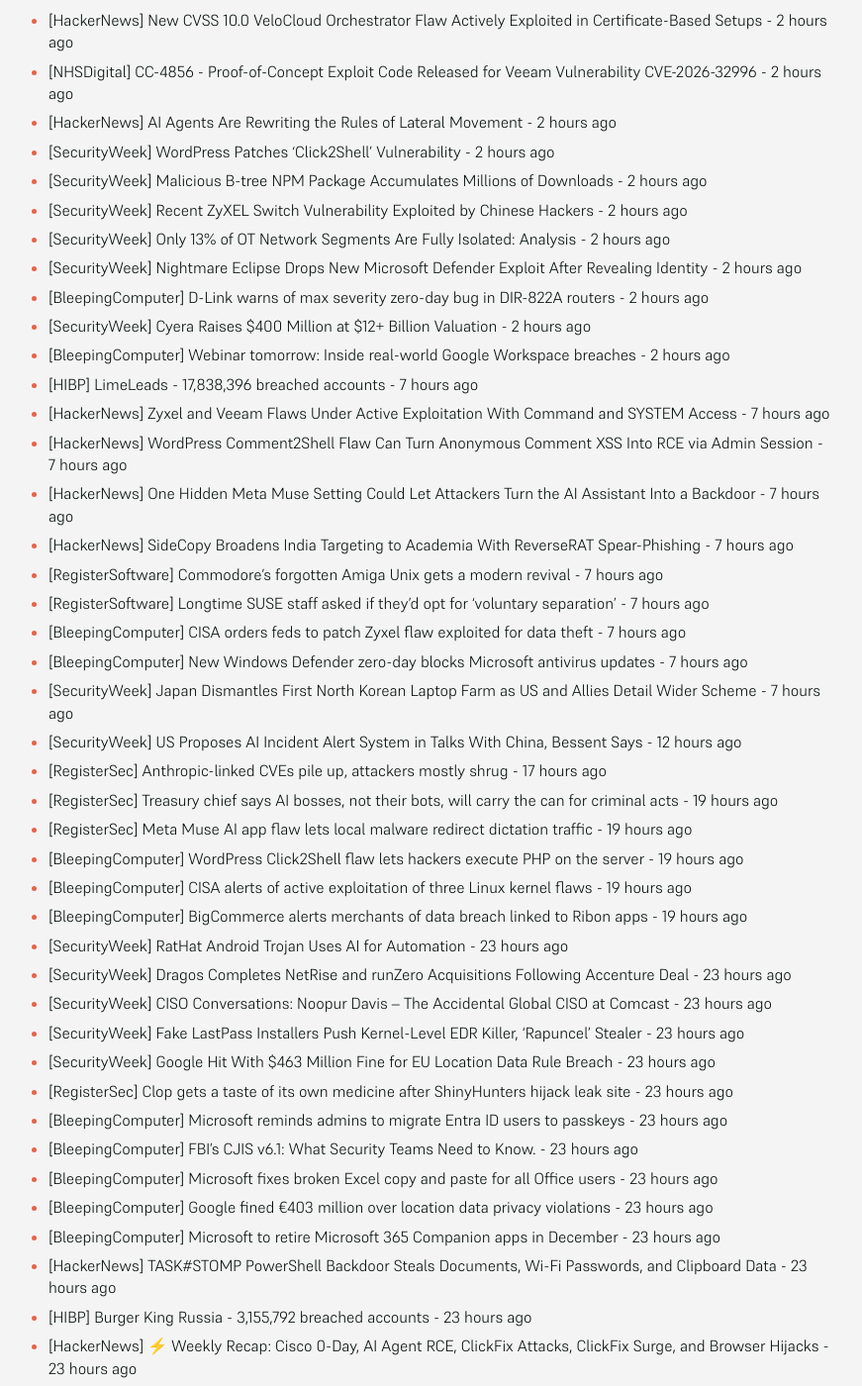
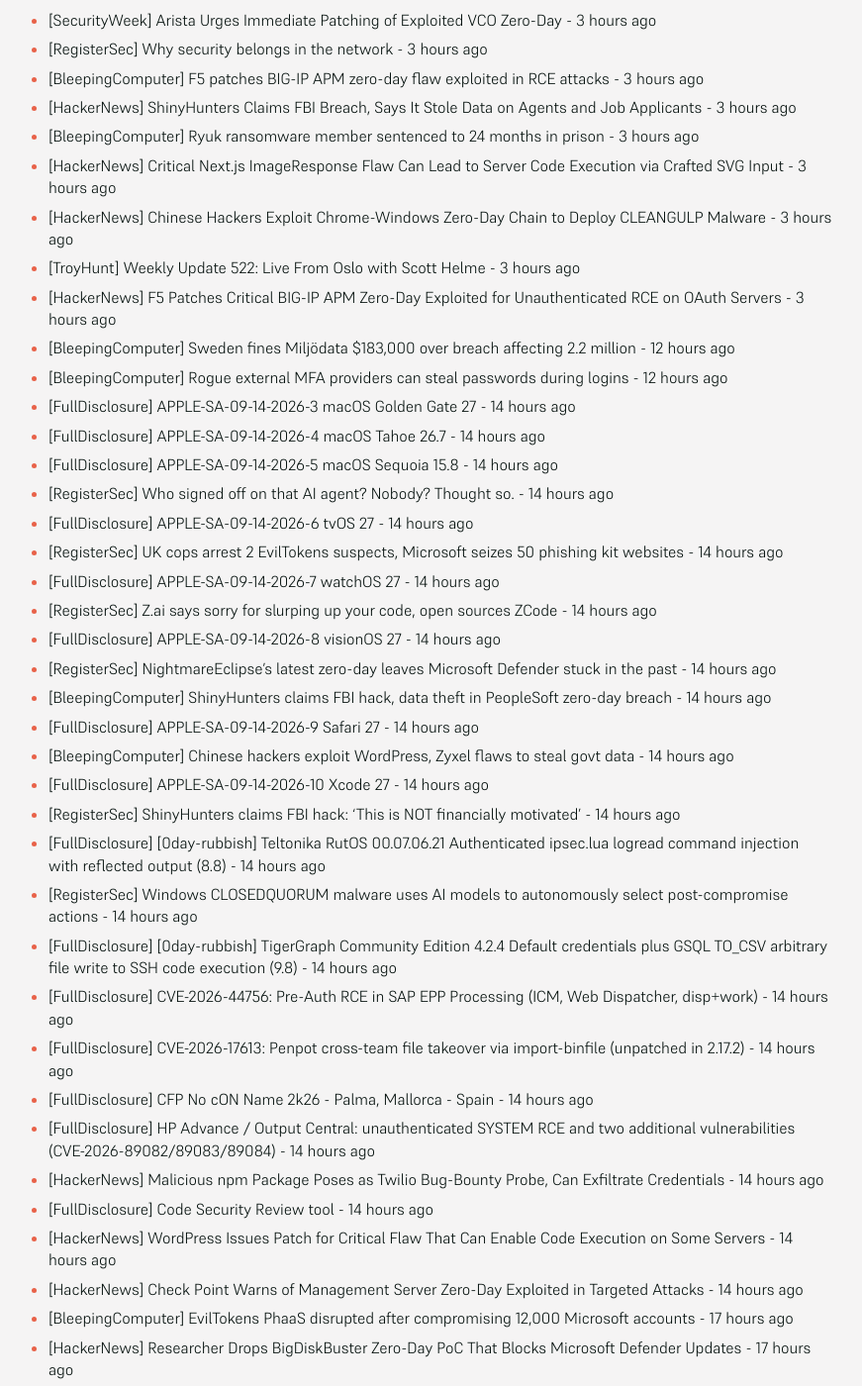
Before and after one commit to SecOpsNews/news, a Jekyll site: the page built from index.md, in a window 1280 px wide and 1400 px high, scrolled down 383 px. Shown: the whole window at 99% size, without its empty margins (215-1086 px from the left). Built offline with Jekyll 4.4.1, drawn with Linux system fonts in a browser that asks for light colours; some of the changed text lies outside the part shown.

Commit message:
New Feed

```diff
--- a/index.md
+++ b/index.md
@@ -9,69 +9,115 @@ description: Latest Updates
 
 <!-- SecOps start -->
 
-- [HackerNews] Malicious npm Package indexed-btree Hid Its Loader in Runtime Code Before Removal - 2 hours ago
-- [HackerNews] SharePoint Flaw Initially Listed as Spoofing by Microsoft Enables Authenticated RCE - 2 hours ago
-- [HackerNews] New Linux Kernel Flaw Gives ARM64 KVM Guests Read-Write Access to Host Memory - 2 hours ago
-- [HackerNews] DORA Year Two: Can Your SOC Actually See the Attack? - 2 hours ago
-- [HackerNews] New CVSS 10.0 VeloCloud Orchestrator Flaw Actively Exploited in Certificate-Based Setups - 2 hours ago
-- [NHSDigital] CC-4856 - Proof-of-Concept Exploit Code Released for Veeam Vulnerability CVE-2026-32996 - 2 hours ago
-- [HackerNews] AI Agents Are Rewriting the Rules of Lateral Movement - 2 hours ago
-- [SecurityWeek] WordPress Patches ‘Click2Shell’ Vulnerability - 2 hours ago
-- [SecurityWeek] Malicious B-tree NPM Package Accumulates Millions of Downloads - 2 hours ago
-- [SecurityWeek] Recent ZyXEL Switch Vulnerability Exploited by Chinese Hackers - 2 hours ago
-- [SecurityWeek] Only 13% of OT Network Segments Are Fully Isolated: Analysis - 2 hours ago
-- [SecurityWeek] Nightmare Eclipse Drops New Microsoft Defender Exploit After Revealing Identity - 2 hours ago
-- [BleepingComputer] D-Link warns of max severity zero-day bug in DIR-822A routers - 2 hours ago
-- [SecurityWeek] Cyera Raises $400 Million at $12+ Billion Valuation - 2 hours ago
-- [BleepingComputer] Webinar tomorrow: Inside real-world Google Workspace breaches - 2 hours ago
-- [HIBP] LimeLeads - 17,838,396 breached accounts - 7 hours ago
-- [HackerNews] Zyxel and Veeam Flaws Under Active Exploitation With Command and SYSTEM Access - 7 hours ago
-- [HackerNews] WordPress Comment2Shell Flaw Can Turn Anonymous Comment XSS Into RCE via Admin Session - 7 hours ago
-- [HackerNews] One Hidden Meta Muse Setting Could Let Attackers Turn the AI Assistant Into a Backdoor - 7 hours ago
-- [HackerNews] SideCopy Broadens India Targeting to Academia With ReverseRAT Spear-Phishing - 7 hours ago
-- [RegisterSoftware] Commodore's forgotten Amiga Unix gets a modern revival - 7 hours ago
-- [RegisterSoftware] Longtime SUSE staff asked if they'd opt for 'voluntary separation' - 7 hours ago
-- [BleepingComputer] CISA orders feds to patch Zyxel flaw exploited for data theft - 7 hours ago
-- [BleepingComputer] New Windows Defender zero-day blocks Microsoft antivirus updates - 7 hours ago
-- [SecurityWeek] Japan Dismantles First North Korean Laptop Farm as US and Allies Detail Wider Scheme - 7 hours ago
-- [SecurityWeek] US Proposes AI Incident Alert System in Talks With China, Bessent Says - 12 hours ago
-- [RegisterSec] Anthropic-linked CVEs pile up, attackers mostly shrug - 17 hours ago
-- [RegisterSec] Treasury chief says AI bosses, not their bots, will carry the can for criminal acts - 19 hours ago
-- [RegisterSec] Meta Muse AI app flaw lets local malware redirect dictation traffic - 19 hours ago
-- [BleepingComputer] WordPress Click2Shell flaw lets hackers execute PHP on the server - 19 hours ago
-- [BleepingComputer] CISA alerts of active exploitation of three Linux kernel flaws - 19 hours ago
-- [BleepingComputer] BigCommerce alerts merchants of data breach linked to Ribon apps - 19 hours ago
-- [SecurityWeek] RatHat Android Trojan Uses AI for Automation - 23 hours ago
-- [SecurityWeek] Dragos Completes NetRise and runZero Acquisitions Following Accenture Deal - 23 hours ago
-- [SecurityWeek] CISO Conversations: Noopur Davis – The Accidental Global CISO at Comcast - 23 hours ago
-- [SecurityWeek] Fake LastPass Installers Push Kernel-Level EDR Killer, ‘Rapuncel’ Stealer - 23 hours ago
-- [SecurityWeek] Google Hit With $463 Million Fine for EU Location Data Rule Breach - 23 hours ago
-- [RegisterSec] Clop gets a taste of its own medicine after ShinyHunters hijack leak site - 23 hours ago
-- [BleepingComputer] Microsoft reminds admins to migrate Entra ID users to passkeys - 23 hours ago
-- [BleepingComputer] FBI's CJIS v6.1: What Security Teams Need to Know. - 23 hours ago
-- [BleepingComputer] Microsoft fixes broken Excel copy and paste for all Office users - 23 hours ago
-- [BleepingComputer] Google fined €403 million over location data privacy violations - 23 hours ago
-- [BleepingComputer] Microsoft to retire Microsoft 365 Companion apps in December - 23 hours ago
-- [HackerNews] TASK#STOMP PowerShell Backdoor Steals Documents, Wi-Fi Passwords, and Clipboard Data - 23 hours ago
-- [HIBP] Burger King Russia - 3,155,792 breached accounts - 23 hours ago
-- [HackerNews] ⚡ Weekly Recap: Cisco 0-Day, AI Agent RCE, ClickFix Attacks, ClickFix Surge, and Browser Hijacks - 23 hours ago
-- [HackerNews] Google Fined €403 Million Over GDPR Violations Tied to Location Data - 23 hours ago
-- [HackerNews] Contagious Interview Campaign Compromises 30,000 Devices, Steals $10.71M in Crypto - 23 hours ago
-- [HackerNews] Fake LastPass Authenticator Installer Abuses Microsoft-Signed Driver to Kill Antivirus and EDR - 23 hours ago
-- [HackerNews] Jade Sleet Linked to Indian IT Provider Breach With FLATROOF and ROOFDECK Backdoors - 1 day ago
-- [HackerNews] ClickFix Lures Deploy ChainScript RAT Using Polygon to Rotate C2 Infrastructure - 1 day ago
-- [SecurityWeek] Google Confirms Gemini AI Breached Three Firms - 1 day ago
-- [SecurityWeek] Organizations Warned of 3 Exploited Linux Kernel Vulnerabilities - 1 day ago
-- [SecurityWeek] Colorado Water Utilities Hit by Cyberattacks Targeting OT Systems - 1 day ago
-- [SecurityWeek] CrowdSec Confirms Source Code Stolen in Supply Chain Attack - 1 day ago
-- [SecurityWeek] Rust Team Members and Popular Crate Owners Targeted via Video Calls - 1 day ago
-- [BleepingComputer] Microsoft: September updates break File History backup feature - 1 day ago
-- [RegisterSoftware] Salesforce wants to charge for AI outcomes, but first it needs to figure out how - 1 day ago
-- [RegisterSec] Rustaceans warned of job interviews with a malicious payload - 1 day ago
-- [NETRESEC] Unmasking Malware Families - 1 day ago
-- [GitHub] Incident with Pull Requests - 1 day ago
-- [BleepingComputer] Researchers escape OpenAI Codex sandbox to run commands on host - 2 days ago
-- [BleepingComputer] Malicious npm packages evade install-script defenses at runtime - 2 days ago
+- [GitHub] Incident with API Requests and Projects - 15 minutes ago
+- [SecurityWeek] Check Point Patches Exploited Management Server Zero-Day - 3 hours ago
+- [SecurityWeek] ShinyHunters Claims FBI Hack, Demands Retraction of Threat Report - 3 hours ago
+- [SecurityWeek] Critical F5 BIG-IP Vulnerability Exploited as Zero-Day - 3 hours ago
+- [SecurityWeek] Arista Urges Immediate Patching of Exploited VCO Zero-Day - 3 hours ago
+- [RegisterSec] Why security belongs in the network - 3 hours ago
+- [BleepingComputer] F5 patches BIG-IP APM zero-day flaw exploited in RCE attacks - 3 hours ago
+- [HackerNews] ShinyHunters Claims FBI Breach, Says It Stole Data on Agents and Job Applicants - 3 hours ago
+- [BleepingComputer] Ryuk ransomware member sentenced to 24 months in prison - 3 hours ago
+- [HackerNews] Critical Next.js ImageResponse Flaw Can Lead to Server Code Execution via Crafted SVG Input - 3 hours ago
+- [HackerNews] Chinese Hackers Exploit Chrome-Windows Zero-Day Chain to Deploy CLEANGULP Malware - 3 hours ago
+- [TroyHunt] Weekly Update 522: Live From Oslo with Scott Helme - 3 hours ago
+- [HackerNews] F5 Patches Critical BIG-IP APM Zero-Day Exploited for Unauthenticated RCE on OAuth Servers - 3 hours ago
+- [BleepingComputer] Sweden fines Miljödata $183,000 over breach affecting 2.2 million - 12 hours ago
+- [BleepingComputer] Rogue external MFA providers can steal passwords during logins - 12 hours ago
+- [FullDisclosure] APPLE-SA-09-14-2026-3 macOS Golden Gate 27 - 14 hours ago
+- [FullDisclosure] APPLE-SA-09-14-2026-4 macOS Tahoe 26.7 - 14 hours ago
+- [FullDisclosure] APPLE-SA-09-14-2026-5 macOS Sequoia 15.8 - 14 hours ago
+- [RegisterSec] Who signed off on that AI agent? Nobody? Thought so. - 14 hours ago
+- [FullDisclosure] APPLE-SA-09-14-2026-6 tvOS 27 - 14 hours ago
+- [RegisterSec] UK cops arrest 2 EvilTokens suspects, Microsoft seizes 50 phishing kit websites - 14 hours ago
+- [FullDisclosure] APPLE-SA-09-14-2026-7 watchOS 27 - 14 hours ago
+- [RegisterSec] Z.ai says sorry for slurping up your code, open sources ZCode - 14 hours ago
+- [FullDisclosure] APPLE-SA-09-14-2026-8 visionOS 27 - 14 hours ago
+- [RegisterSec] NightmareEclipse's latest zero-day leaves Microsoft Defender stuck in the past - 14 hours ago
+- [BleepingComputer] ShinyHunters claims FBI hack, data theft in PeopleSoft zero-day breach - 14 hours ago
+- [FullDisclosure] APPLE-SA-09-14-2026-9 Safari 27 - 14 hours ago
+- [BleepingComputer] Chinese hackers exploit WordPress, Zyxel flaws to steal govt data - 14 hours ago
+- [FullDisclosure] APPLE-SA-09-14-2026-10 Xcode 27 - 14 hours ago
+- [RegisterSec] ShinyHunters claims FBI hack: 'This is NOT financially motivated' - 14 hours ago
+- [FullDisclosure] [0day-rubbish] Teltonika RutOS 00.07.06.21 Authenticated ipsec.lua logread command injection with reflected output (8.8) - 14 hours ago
+- [RegisterSec] Windows CLOSEDQUORUM malware uses AI models to autonomously select post-compromise actions - 14 hours ago
+- [FullDisclosure] [0day-rubbish] TigerGraph Community Edition 4.2.4 Default credentials plus GSQL TO_CSV arbitrary file write to SSH code execution (9.8) - 14 hours ago
+- [FullDisclosure] CVE-2026-44756: Pre-Auth RCE in SAP EPP Processing (ICM, Web Dispatcher, disp+work) - 14 hours ago
+- [FullDisclosure] CVE-2026-17613: Penpot cross-team file takeover via import-binfile (unpatched in 2.17.2) - 14 hours ago
+- [FullDisclosure] CFP No cON Name 2k26 - Palma, Mallorca - Spain - 14 hours ago
+- [FullDisclosure] HP Advance / Output Central: unauthenticated SYSTEM RCE and two additional vulnerabilities (CVE-2026-89082/89083/89084) - 14 hours ago
+- [HackerNews] Malicious npm Package Poses as Twilio Bug-Bounty Probe, Can Exfiltrate Credentials - 14 hours ago
+- [FullDisclosure] Code Security Review tool - 14 hours ago
+- [HackerNews] WordPress Issues Patch for Critical Flaw That Can Enable Code Execution on Some Servers - 14 hours ago
+- [HackerNews] Check Point Warns of Management Server Zero-Day Exploited in Targeted Attacks - 14 hours ago
+- [BleepingComputer] EvilTokens PhaaS disrupted after compromising 12,000 Microsoft accounts - 17 hours ago
+- [HackerNews] Researcher Drops BigDiskBuster Zero-Day PoC That Blocks Microsoft Defender Updates - 17 hours ago
+- [BleepingComputer] Check Point warns of Management Server zero-day exploited in attacks - 17 hours ago
+- [BleepingComputer] Reducing shadow IT visibility gaps with Wazuh - 17 hours ago
+- [HackerNews] Critical Bifrost AI Gateway Flaw Lets Attackers Run Commands Without Credentials - 17 hours ago
+- [SecurityWeek] BigCommerce Data Stolen via Ribon Apps Hack - 17 hours ago
+- [BleepingComputer] New ClosedQuorum Windows malware uses AI for attack decisions - 17 hours ago
+- [HackerNews] Microsoft Takes Down EvilTokens Device-Code Phishing Service Tied to 12,000 Inbox Compromises - 17 hours ago
+- [HackerNews] Malicious npm Package indexed-btree Hid Its Loader in Runtime Code Before Removal - 21 hours ago
+- [HackerNews] SharePoint Flaw Initially Listed as Spoofing by Microsoft Enables Authenticated RCE - 21 hours ago
+- [HackerNews] New Linux Kernel Flaw Gives ARM64 KVM Guests Read-Write Access to Host Memory - 21 hours ago
+- [HackerNews] DORA Year Two: Can Your SOC Actually See the Attack? - 21 hours ago
+- [HackerNews] New CVSS 10.0 VeloCloud Orchestrator Flaw Actively Exploited in Certificate-Based Setups - 21 hours ago
+- [NHSDigital] CC-4856 - Proof-of-Concept Exploit Code Released for Veeam Vulnerability CVE-2026-32996 - 21 hours ago
+- [HackerNews] AI Agents Are Rewriting the Rules of Lateral Movement - 21 hours ago
+- [SecurityWeek] WordPress Patches ‘Click2Shell’ Vulnerability - 21 hours ago
+- [SecurityWeek] Malicious B-tree NPM Package Accumulates Millions of Downloads - 21 hours ago
+- [SecurityWeek] Recent ZyXEL Switch Vulnerability Exploited by Chinese Hackers - 21 hours ago
+- [SecurityWeek] Only 13% of OT Network Segments Are Fully Isolated: Analysis - 21 hours ago
+- [SecurityWeek] Nightmare Eclipse Drops New Microsoft Defender Exploit After Revealing Identity - 21 hours ago
+- [BleepingComputer] D-Link warns of max severity zero-day bug in DIR-822A routers - 21 hours ago
+- [SecurityWeek] Cyera Raises $400 Million at $12+ Billion Valuation - 21 hours ago
+- [BleepingComputer] Webinar tomorrow: Inside real-world Google Workspace breaches - 21 hours ago
+- [HIBP] LimeLeads - 17,838,396 breached accounts - 1 day ago
+- [HackerNews] Zyxel and Veeam Flaws Under Active Exploitation With Command and SYSTEM Access - 1 day ago
+- [HackerNews] WordPress Comment2Shell Flaw Can Turn Anonymous Comment XSS Into RCE via Admin Session - 1 day ago
+- [HackerNews] One Hidden Meta Muse Setting Could Let Attackers Turn the AI Assistant Into a Backdoor - 1 day ago
+- [HackerNews] SideCopy Broadens India Targeting to Academia With ReverseRAT Spear-Phishing - 1 day ago
+- [RegisterSoftware] Commodore's forgotten Amiga Unix gets a modern revival - 1 day ago
+- [RegisterSoftware] Longtime SUSE staff asked if they'd opt for 'voluntary separation' - 1 day ago
+- [BleepingComputer] CISA orders feds to patch Zyxel flaw exploited for data theft - 1 day ago
+- [BleepingComputer] New Windows Defender zero-day blocks Microsoft antivirus updates - 1 day ago
+- [SecurityWeek] Japan Dismantles First North Korean Laptop Farm as US and Allies Detail Wider Scheme - 1 day ago
+- [SecurityWeek] US Proposes AI Incident Alert System in Talks With China, Bessent Says - 1 day ago
+- [RegisterSec] Anthropic-linked CVEs pile up, attackers mostly shrug - 1 day ago
+- [RegisterSec] Treasury chief says AI bosses, not their bots, will carry the can for criminal acts - 1 day ago
+- [RegisterSec] Meta Muse AI app flaw lets local malware redirect dictation traffic - 1 day ago
+- [BleepingComputer] WordPress Click2Shell flaw lets hackers execute PHP on the server - 1 day ago
+- [BleepingComputer] CISA alerts of active exploitation of three Linux kernel flaws - 1 day ago
+- [BleepingComputer] BigCommerce alerts merchants of data breach linked to Ribon apps - 1 day ago
+- [SecurityWeek] RatHat Android Trojan Uses AI for Automation - 1 day ago
+- [SecurityWeek] Dragos Completes NetRise and runZero Acquisitions Following Accenture Deal - 1 day ago
+- [SecurityWeek] CISO Conversations: Noopur Davis – The Accidental Global CISO at Comcast - 1 day ago
+- [SecurityWeek] Fake LastPass Installers Push Kernel-Level EDR Killer, ‘Rapuncel’ Stealer - 1 day ago
+- [SecurityWeek] Google Hit With $463 Million Fine for EU Location Data Rule Breach - 1 day ago
+- [RegisterSec] Clop gets a taste of its own medicine after ShinyHunters hijack leak site - 1 day ago
+- [BleepingComputer] Microsoft reminds admins to migrate Entra ID users to passkeys - 1 day ago
+- [BleepingComputer] FBI's CJIS v6.1: What Security Teams Need to Know. - 1 day ago
+- [BleepingComputer] Microsoft fixes broken Excel copy and paste for all Office users - 1 day ago
+- [BleepingComputer] Google fined €403 million over location data privacy violations - 1 day ago
+- [BleepingComputer] Microsoft to retire Microsoft 365 Companion apps in December - 1 day ago
+- [HackerNews] TASK#STOMP PowerShell Backdoor Steals Documents, Wi-Fi Passwords, and Clipboard Data - 1 day ago
+- [HIBP] Burger King Russia - 3,155,792 breached accounts - 1 day ago
+- [HackerNews] ⚡ Weekly Recap: Cisco 0-Day, AI Agent RCE, ClickFix Attacks, ClickFix Surge, and Browser Hijacks - 1 day ago
+- [HackerNews] Google Fined €403 Million Over GDPR Violations Tied to Location Data - 1 day ago
+- [HackerNews] Contagious Interview Campaign Compromises 30,000 Devices, Steals $10.71M in Crypto - 1 day ago
+- [HackerNews] Fake LastPass Authenticator Installer Abuses Microsoft-Signed Driver to Kill Antivirus and EDR - 1 day ago
+- [HackerNews] Jade Sleet Linked to Indian IT Provider Breach With FLATROOF and ROOFDECK Backdoors - 2 days ago
+- [HackerNews] ClickFix Lures Deploy ChainScript RAT Using Polygon to Rotate C2 Infrastructure - 2 days ago
+- [SecurityWeek] Google Confirms Gemini AI Breached Three Firms - 2 days ago
+- [SecurityWeek] Organizations Warned of 3 Exploited Linux Kernel Vulnerabilities - 2 days ago
+- [SecurityWeek] Colorado Water Utilities Hit by Cyberattacks Targeting OT Systems - 2 days ago
+- [SecurityWeek] CrowdSec Confirms Source Code Stolen in Supply Chain Attack - 2 days ago
+- [SecurityWeek] Rust Team Members and Popular Crate Owners Targeted via Video Calls - 2 days ago
+- [BleepingComputer] Microsoft: September updates break File History backup feature - 2 days ago
+- [RegisterSoftware] Salesforce wants to charge for AI outcomes, but first it needs to figure out how - 2 days ago
+- [RegisterSec] Rustaceans warned of job interviews with a malicious payload - 2 days ago
+- [NETRESEC] Unmasking Malware Families - 2 days ago
 
 
 <!-- SecOps end -->
```
